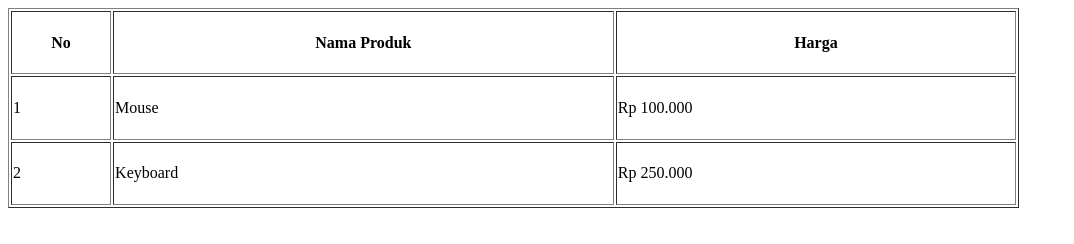
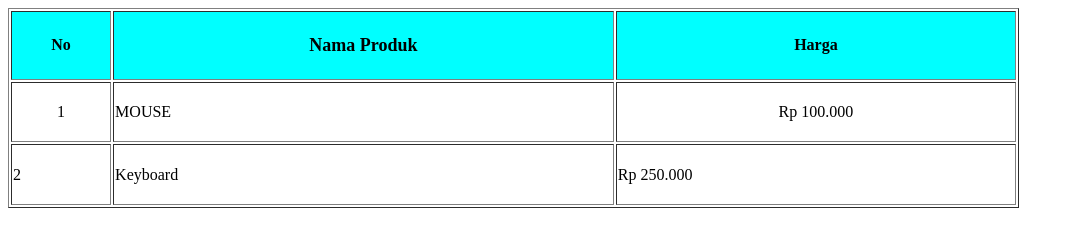
Before and after one commit to rayhan-18/1124160206-Tugas-Meet6, a plain HTML site: page index.html in a window 1280 px wide. Shown: the whole page, without its empty margins (0-1074 px from the left). Drawn offline with Linux system fonts and the light colour scheme.

Commit message:
Membuat tulisan dalam baris

```diff
--- a/index.html
+++ b/index.html
@@ -7,15 +7,15 @@
 </head>
 <body>
     <table border="1" width="80%" height="200px">
-        <tr>
+        <tr style="background-color: aqua;">
             <th width="10%">No</th>
-            <th width="50%">Nama Produk</th>
-            <th width="40%">Harga</th>
+            <th style="font-size: 18px; text-align:center" width="50%">Nama Produk</th>
+            <th style="font-weight: bold;" width="40%">Harga</th>
         </tr>
         <tr>
-            <td>1</td>
-            <td>Mouse</td>
-            <td>Rp 100.000</td>
+            <td style="text-align: center;">1</td>
+            <td style="text-transform: uppercase;">Mouse</td>
+            <td style="text-align: center;">Rp 100.000</td>
         </tr>
         <tr>
             <td>2</td>
```
